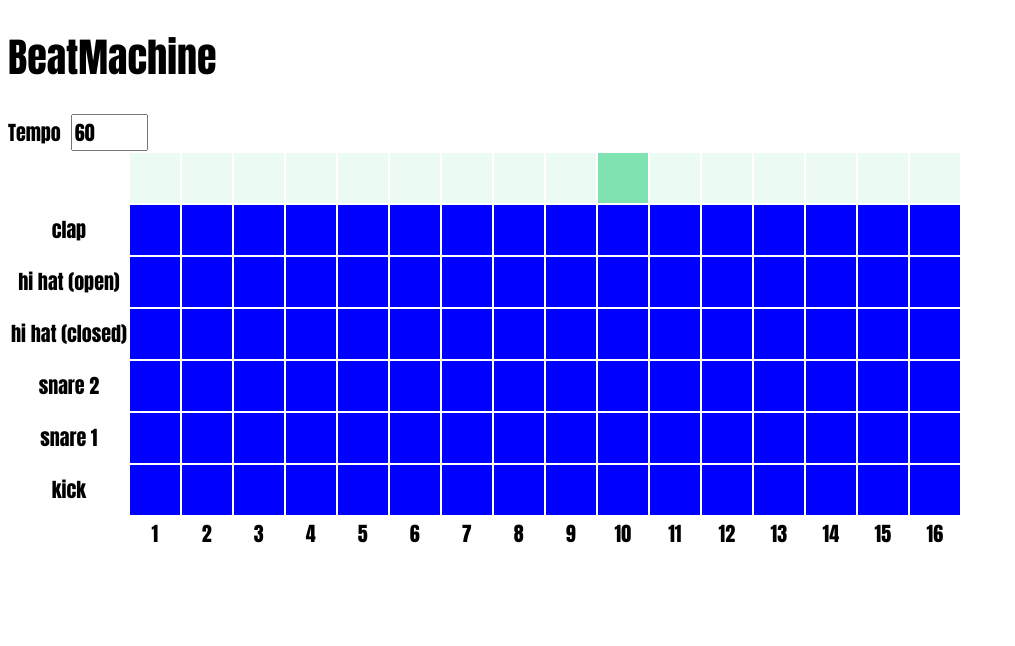
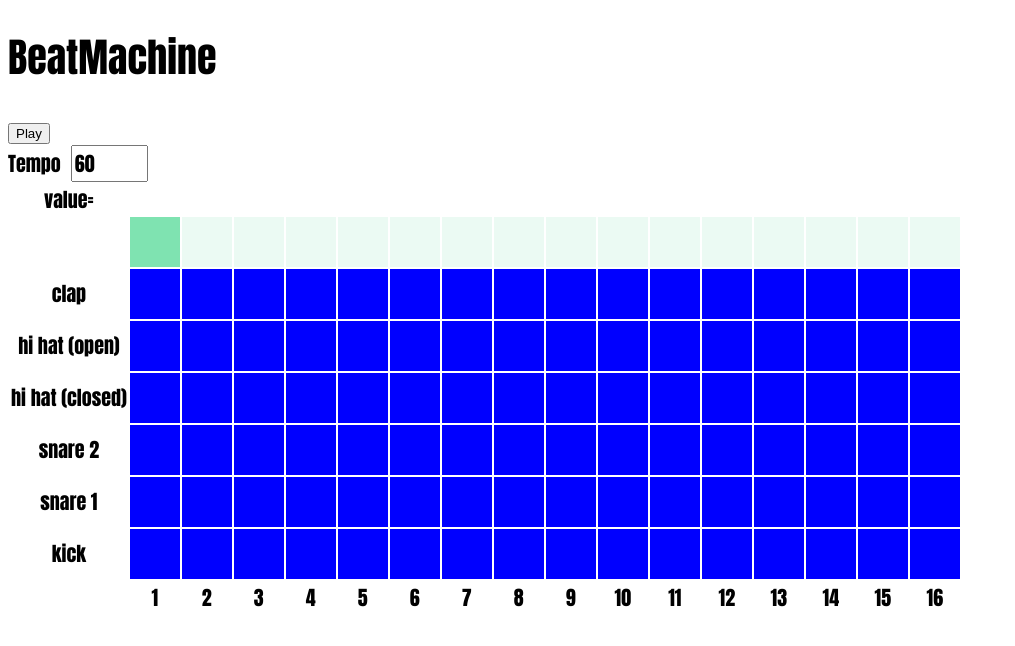
Before and after one commit to AndrewRLloyd88/beat-machine-hackathon, a React (Create React App) app: page / in a window 1280 px wide. Shown: the top 646 px of the page, without its empty margins (0-1015 px from the left). Built offline with nearby package versions, Linux system fonts and the light colour scheme.

Commit message:
make changes to bpm, add psuedocode logic for indexing sounds

```diff
--- a/src/App.js
+++ b/src/App.js
@@ -1,4 +1,4 @@
-import React from 'react';
+import React, { useEffect, useState } from 'react';
 import './styles/index.css';
 import BeatMachine from "./Components/BeatMachine"
 import InstrumentRow from './Components/InstrumentRow';
@@ -7,15 +7,45 @@ import BeatTracker from "./Components/BeatTracker"
 import BeatLabel from "./Components/BeatLabel"
 import Tempo from "./Components/Tempo"
 import instruments from "./helpers/instruments"
+import PlayButton from './Components/PlayButton';
 
 const App = () => {
+  const [isPlaying, setIsPlaying] = useState(false)
+  const [tempo, setTempo] = useState(60);
+
+  const handleTempoChange = (event) => {
+    const eventValue = event.target.value
+    setTempo(parseInt(eventValue))
+  }
+
+  const beats = Bpm(tempo)
+
+  useEffect(() => {
+    if(isPlaying){
+      setInterval(() => {
+        //const counter = 0;
+        //add business logic here to move playhead
+
+        //secondary function to check instruments[0].pattern[i]
+        // if Toggle{
+        // sound.play(instruments[0].sound)
+      //}
+      }, beats);
+    }
+  }, [isPlaying])
+
+  const handlePlayButton = () => {
+    setIsPlaying(true)
+    console.log(isPlaying)
+  }
 
   const instrumentRows = instruments.map((i) => <InstrumentRow instrumentName={i.name} instrumentSound={i.sound} />);
   return (
     <>
       <BeatMachine />
-      <Tempo />
-      <table border='0'>
+      <PlayButton onClick={handlePlayButton} />
+      <Tempo value={tempo} onTempoChange={(event) => {handleTempoChange(event)}} />
+      <table border='0'>value={}
         <tbody>
           <BeatTracker />
           {instrumentRows}
--- a/src/Components/BeatMachine.jsx
+++ b/src/Components/BeatMachine.jsx
@@ -1,11 +1,14 @@
 import React from 'react';
 import '../styles/index.css';
+import './PlayButton'
+import PlayButton from './PlayButton';
 
 const BeatMachine = () => {
 
     return(
       <>
         <h1>BeatMachine</h1>
+        {/* <PlayButton /> */}
       </>
     )
   }
--- a/src/Components/BeatTracker.jsx
+++ b/src/Components/BeatTracker.jsx
@@ -6,7 +6,7 @@ import '../styles/playhead.css';
 
 const BeatTracker = () => {
   const beats = BPM();
-  const squares = [0, 0, 0, 0, 0, 0, 0, 0, 0, 1, 0, 0, 0, 0, 0, 0];
+  const squares = [1, 0, 0, 0, 0, 0, 0, 0, 0, 0, 0, 0, 0, 0, 0, 0];
 
  const playHeadArray = squares.map((square) => ( <td key={square} className={square > 0 ? "playhead" : "inactive"}></td> ))
 
--- a/src/Components/PlayButton.jsx
+++ b/src/Components/PlayButton.jsx
@@ -2,11 +2,11 @@ import React, { useEffect } from 'react';
 import '../styles/index.css';
 import {Howl, Howler} from 'howler';
 
-const PlayButton = () => {
+const PlayButton = (props) => {
 
     return(
       <>
-        <h1>PlayButton</h1>
+        <button onClick={props.onClick}>Play</button>
       </>
     )
   }
--- a/src/Components/StopButton.jsx
+++ b/src/Components/StopButton.jsx
@@ -6,7 +6,7 @@ const StopButton = () => {
 
     return(
       <>
-        <h1>StopButton</h1>
+           <button>Stop</button>
       </>
     )
   }
--- a/src/Components/Tempo.jsx
+++ b/src/Components/Tempo.jsx
@@ -1,9 +1,8 @@
 import React, { useState } from 'react';
 import '../styles/index.css';
 
-const Tempo = () => {
-
-  const [tempo, setTempo] = useState(60);
+const Tempo = (props) => {
+console.log("in tempo: ", props)
 
   return (
     <div>
@@ -13,8 +12,8 @@ const Tempo = () => {
         type='number'
         min='40'
         max='240'
-        value={tempo}
-        onChange={(event) => setTempo(event.value)}
+        value={props.value}
+        onChange={props.onTempoChange}
       />
     </div>
 
--- a/src/helpers/useBPM.js
+++ b/src/helpers/useBPM.js
@@ -1,5 +1,6 @@
 // returns the length of time in milliseconds for a sixteenth note
 //(i.e. the smallest division in the beat machine - one square of time)
+//I think the formula should be 60(seconds in a minute) * 1000 (1 second) = 60000ms in a minute / beats per minute
 export default function useBPM(bpm) {
-  return bpm / 60 / 4 * 1000;
+  return (60 * 1000) / bpm;
 }
```
Also changed, not shown: 1 other file (tests, documents, lock files or other folders).
